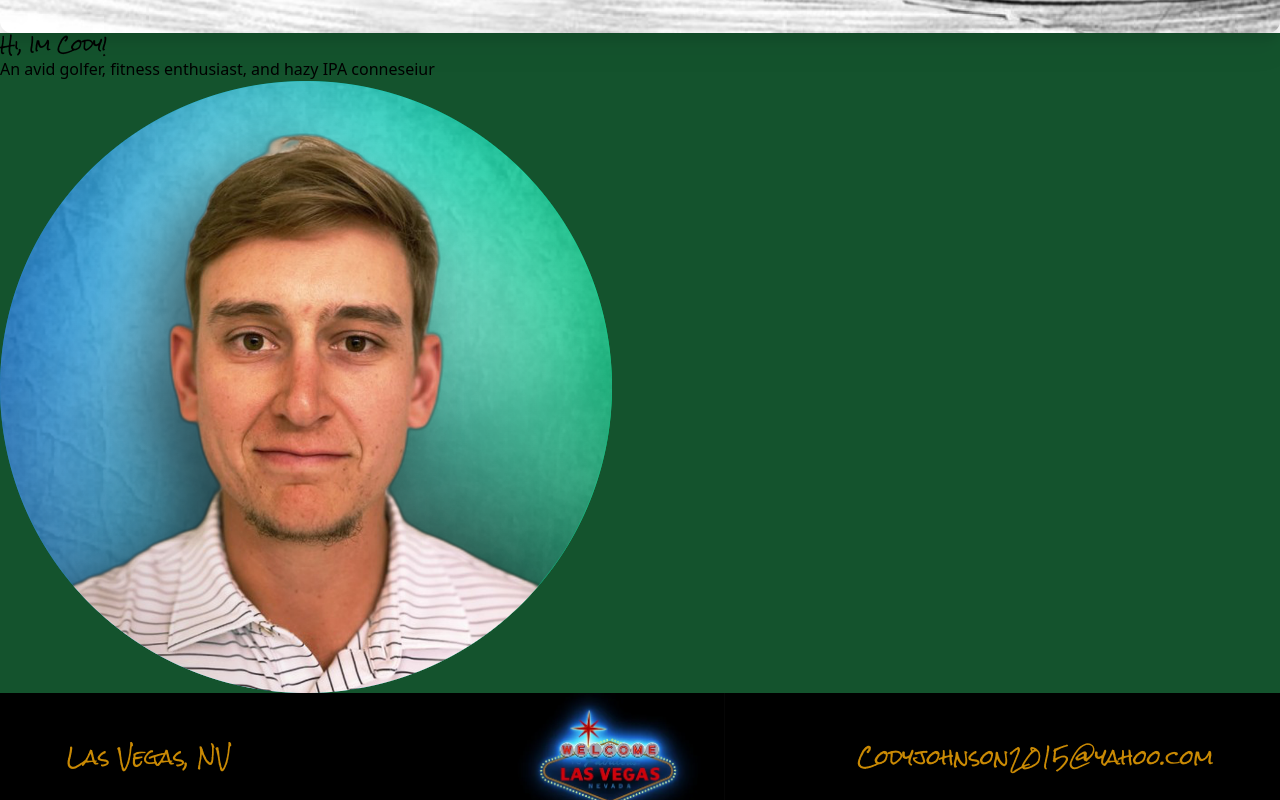
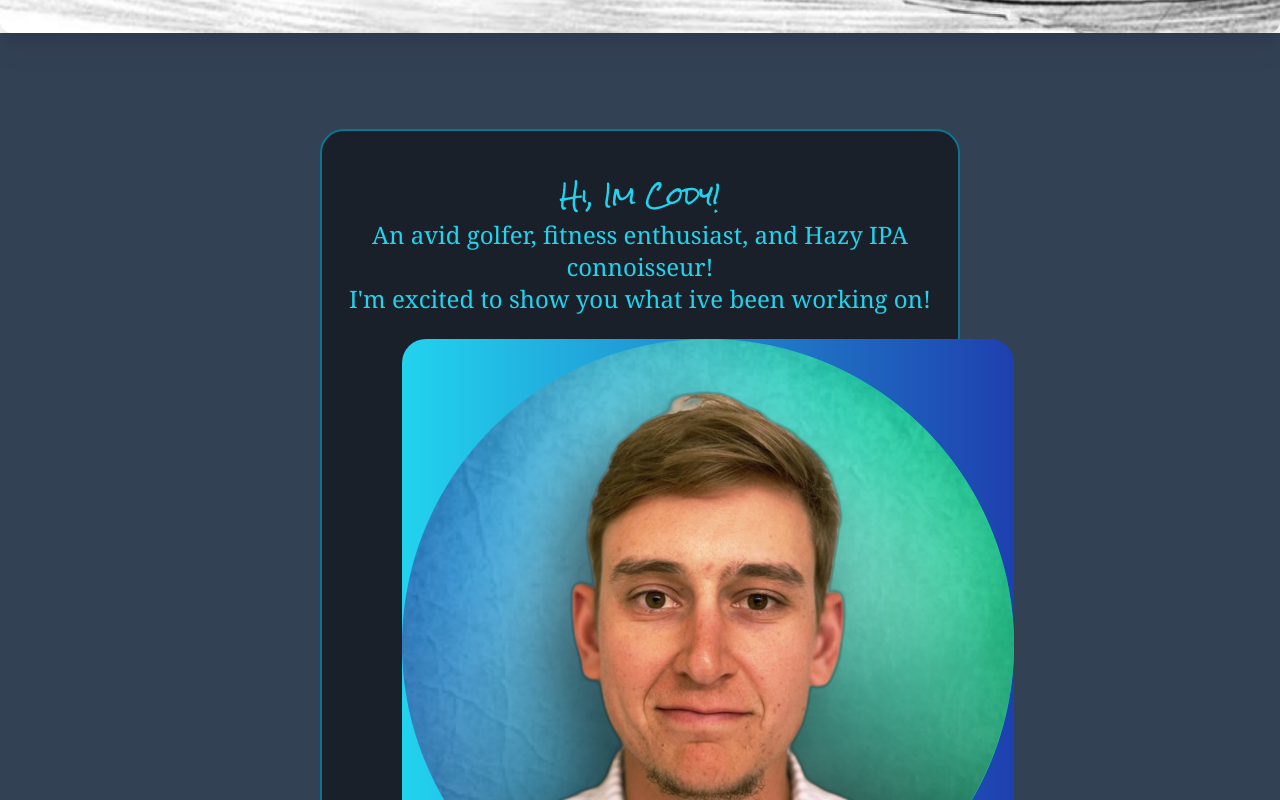
Before and after one commit to Codyvegas/codys-tw-site, a React (Vite) app: page / in a window 1280 px wide. Shown: the part 460-1260 px from the top of the page. Built offline with nearby package versions, Linux system fonts and the light colour scheme; what prettier-plugin-tailwindcss would draw is missing.

Commit message:
landing page style

```diff
--- a/index.html
+++ b/index.html
@@ -5,7 +5,7 @@
     <link rel="icon" href="favicon.ico" />
 
     <meta name="viewport" content="width=device-width, initial-scale=1.0" />
-    <title>Codys Portfolio</title>
+    <title>Cody Johnson</title>
   </head>
   <body>
     <div id="root"></div>
--- a/src/index.css
+++ b/src/index.css
@@ -9,3 +9,9 @@
     font-family: "Rock Salt";
   }
 }
+
+@layer base {
+  p {
+    font-family: Cambria, Cochin, Georgia, Times, "Times New Roman", serif;
+  }
+}
--- a/src/presentation/footer/Footer.jsx
+++ b/src/presentation/footer/Footer.jsx
@@ -1,17 +1,16 @@
 import vegas from "../../assets/vegas.png";
-import email from "../../assets/email.png";
 
 function Footer() {
   return (
     <div className=" h-30 bg-black">
       <div className="info-container flex h-32 items-center justify-around">
-        <h1 className="  text-xl text-yellow-600">Las Vegas, NV</h1>
+        <h1 className="  text-xl text-sky-400">Las Vegas, NV</h1>
         <img
           className="ml-32 h-32"
           src={vegas}
           alt="The Best City in the World!"
         ></img>
-        <h1 className=" text-xl text-yellow-600">Codyjohnson2015@yahoo.com</h1>
+        <h1 className=" text-xl text-sky-400">Codyjohnson2015@yahoo.com</h1>
       </div>
     </div>
   );
--- a/src/presentation/header/Header.jsx
+++ b/src/presentation/header/Header.jsx
@@ -4,7 +4,7 @@ import { Link } from "react-router-dom";
 function Header() {
   return (
     <div className="">
-      <div className=" button-container mt-2 flex flex-col items-end  ">
+      <div className="button-container  mt-2 flex flex-col items-end  ">
         <Link to="/proof-of-work">
           <button className="mr-20 max-w-xs rounded-md px-8 py-2 pt-2 text-2xl font-semibold text-green-700 hover:text-green-600 active:bg-red-400">
             Proof Of Work
@@ -21,7 +21,7 @@ function Header() {
           </button>
         </Link>
       </div>
-      <div className="background-img">
+      <div className="background-img ">
         <img
           className="min-w-full rounded-xl drop-shadow-xl"
           src={mainLogo}
--- a/src/presentation/pages/landingpage/LandingPage.jsx
+++ b/src/presentation/pages/landingpage/LandingPage.jsx
@@ -2,15 +2,22 @@ import headshot from "../../../assets/headshot.png";
 
 function LandingPage() {
   return (
-    <div className="landing-page vh- bg-green-900">
-      <div className="codys-blur">
-        <h1 className="">Hi, Im Cody!</h1>
-        <p>An avid golfer, fitness enthusiast, and hazy IPA conneseiur</p>
-        <img
-          className="my-headshot"
-          src={headshot}
-          alt="A picture of me!"
-        ></img>
+    <div className="landing-page bg-slate-700">
+      <div className="m-auto flex w-6/12 flex-col	">
+        <div className="my-24	 rounded-3xl border-2 border-solid border-cyan-700 bg-black/50 ">
+          <h1 className="mt-12 mb-2 text-center text-2xl	text-cyan-400">
+            Hi, Im Cody!
+          </h1>
+          <p className="text-center 	text-2xl text-cyan-400">
+            An avid golfer, fitness enthusiast, and Hazy IPA connoisseur!{" "}
+            <br></br>I'm excited to show you what ive been working on!
+          </p>
+          <img
+            className=" ml-20 mb-12	mt-6 rounded-3xl bg-gradient-to-r from-cyan-400 to-blue-800"
+            src={headshot}
+            alt="A picture of me!"
+          ></img>
+        </div>
       </div>
     </div>
   );
```
